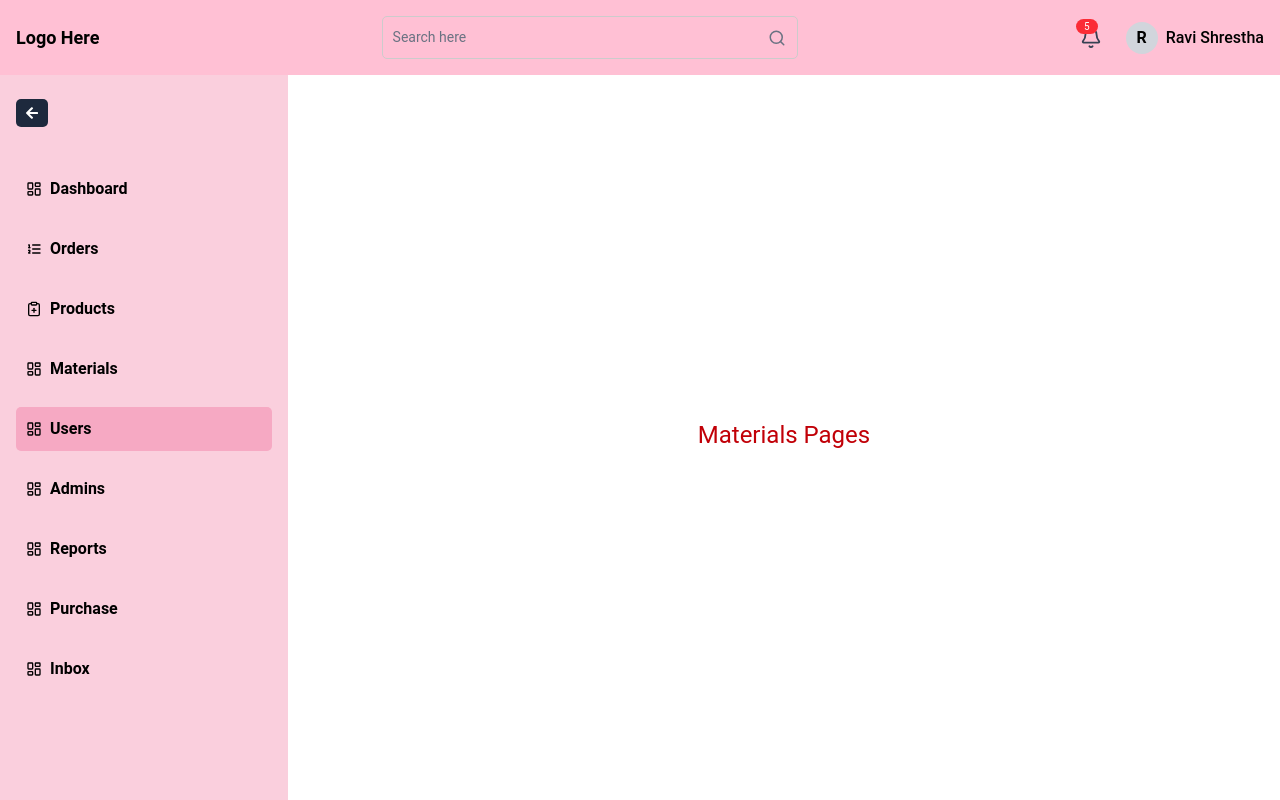
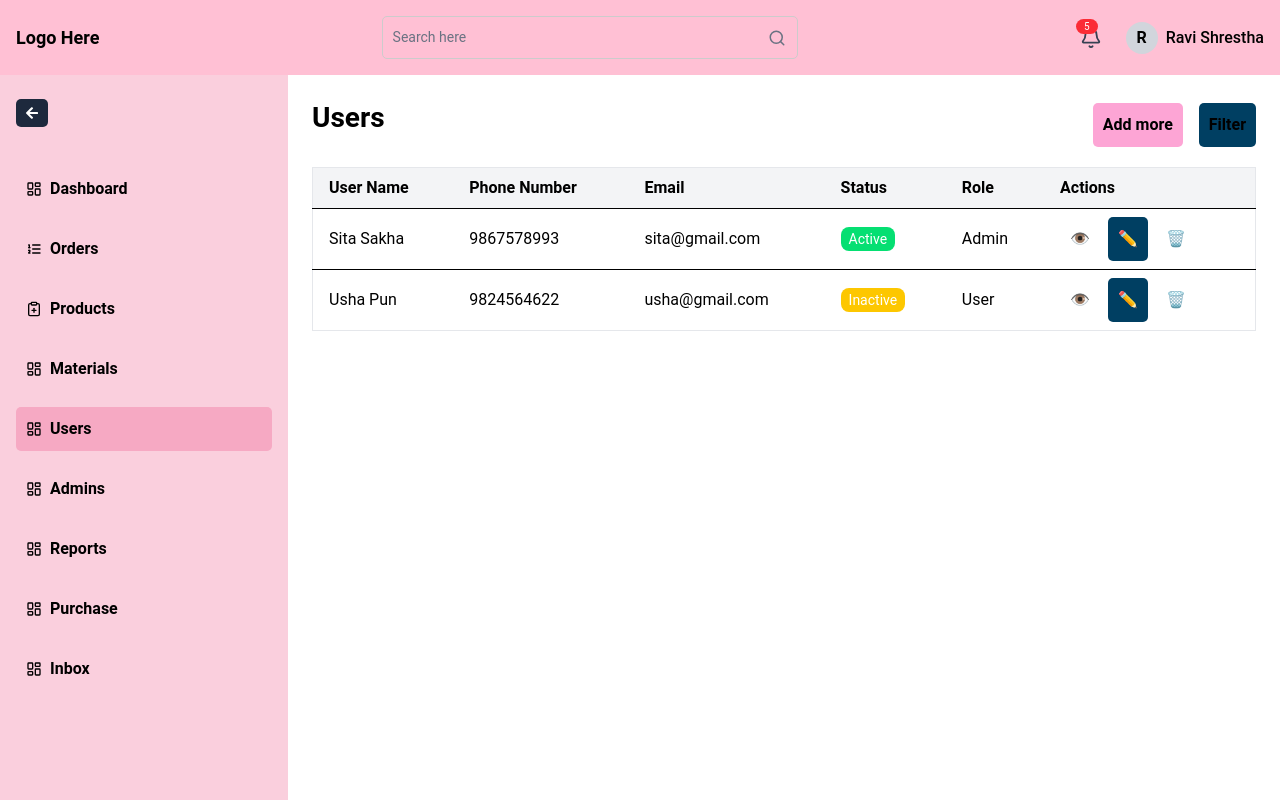
Before and after one commit to charitraa/Crochet-Inventory-System, a React (Vite) app: page /app/users in a window 1280 px wide. Built offline with nearby package versions, Linux system fonts and the light colour scheme.

Commit message:
users page created

```diff
--- a/src/pages/products/Products.jsx
+++ b/src/pages/products/Products.jsx
@@ -1,13 +1,10 @@
-import React from 'react'
-import Dashboard from "../../components/dashboard/Dashboard";
-const Products = () => {
-  return (
-   <Dashboard mainContent={
-           <div className='h-[90vh] flex items-center justify-center text-2xl text-red-700'>
-           Materials Pages
-           </div>
-         } />
-  )
-}
+// import React from 'react'
 
-export default Products
+// const Products = () => {
+// }
+//   return (
+
+//    <Dashboard mainContent={
+//    }
+
+// )
--- a/src/pages/users/Users.jsx
+++ b/src/pages/users/Users.jsx
@@ -1,13 +1,84 @@
-import React from 'react'
+import React from "react";
 import Dashboard from "../../components/dashboard/Dashboard";
+
 const Users = () => {
+  const users = [
+    {
+      name: "Sita Sakha",
+      phone: "9867578993",
+      email: "sita@gmail.com",
+      status: "Active",
+      role: "Admin",
+    },
+    {
+      name: "Usha Pun",
+      phone: "9824564622",
+      email: "usha@gmail.com",
+      status: "Inactive",
+      role: "User",
+    },
+  ];
+
   return (
-    <Dashboard mainContent={
-                <div className='h-[90vh] flex items-center justify-center text-2xl text-red-700'>
-                Materials Pages
-                </div>
-              } />
-  )
-}
+    <Dashboard
+      mainContent={
+        <div className="p-6">
+          <div className="flex justify-between items-center mb-4">
+            <h2 className="text-2xl font-semibold">Users</h2>
+            <div className="space-x-4">
+              <button className="bg-pink-300 text-black px-4 py-2 rounded-lg">
+                Add more
+              </button>
+              <button className="bg-pink-300 text-black px-4 py-2 rounded-lg">
+                Filter
+              </button>
+            </div>
+          </div>
 
-export default Users
+          <div className="overflow-x-auto">
+            <table className="min-w-full bg-white border border-gray-200 rounded-lg">
+              <thead>
+                <tr className="bg-gray-100">
+                  <th className="py-2 px-4 text-left">User Name</th>
+                  <th className="py-2 px-4 text-left">Phone Number</th>
+                  <th className="py-2 px-4 text-left">Email</th>
+                  <th className="py-2 px-4 text-left">Status</th>
+                  <th className="py-2 px-4 text-left">Role</th>
+                  <th className="py-2 px-4 text-left">Actions</th>
+                </tr>
+              </thead>
+              <tbody>
+                {users.map((user, index) => (
+                  <tr key={index} className="border-t">
+                    <td className="py-2 px-4">{user.name}</td>
+                    <td className="py-2 px-4">{user.phone}</td>
+                    <td className="py-2 px-4">{user.email}</td>
+                    <td className="py-2 px-4">
+                      <span
+                        className={`px-2 py-1 rounded-lg text-white text-sm ${
+                          user.status === "Active"
+                            ? "bg-green-400"
+                            : "bg-yellow-400"
+                        }`}
+                      >
+                        {user.status}
+                      </span>
+                    </td>
+                    <td className="py-2 px-4">{user.role}</td>
+                    <td className="py-2 px-4 space-x-2">
+                      <button className="text-blue-500">👁️</button>
+                      <button className="text-blue-500">✏️</button>
+                      <button className="text-red-500">🗑️</button>
+                    </td>
+                  </tr>
+                ))}
+              </tbody>
+            </table>
+          </div>
+        </div>
+      }
+    />
+  );
+};
+
+export default Users;
```
